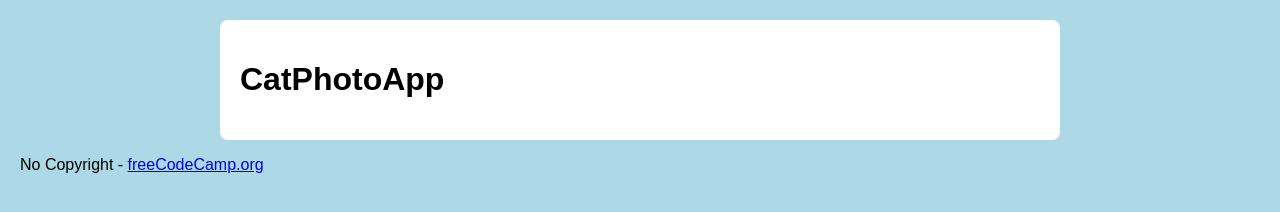
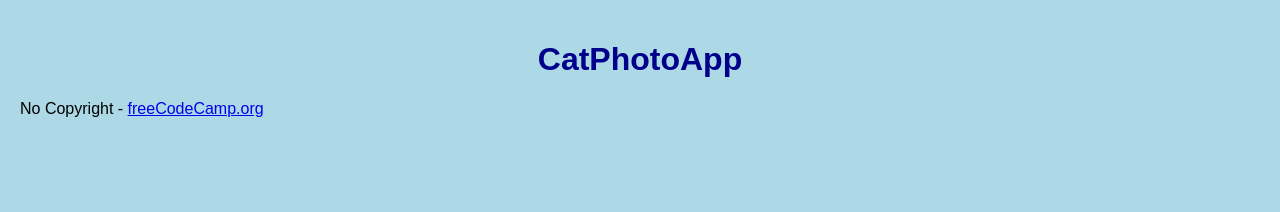
Before and after one commit to ByAminat/cat-photo-app, a plain HTML site: page index.html in a window 1280 px wide. Drawn offline with Linux system fonts and the light colour scheme.

Commit message:
Added background color and basic styles

```diff
--- a/style.css
+++ b/style.css
@@ -1,16 +1,18 @@
-/* Background and basic styling */
 body {
-  background-color: lightblue;  /* 👈 you can change this */
+  background-color: lightblue; /* background color */
   font-family: Arial, sans-serif;
   margin: 0;
   padding: 20px;
 }
 
-/* Center the main content */
-main {
-  max-width: 800px;
-  margin: auto;
+h1 {
+  text-align: center;
+  color: darkblue;
+}
+
+section {
+  margin-bottom: 20px;
+  padding: 10px;
   background: white;
-  padding: 20px;
   border-radius: 8px;
 }
```
